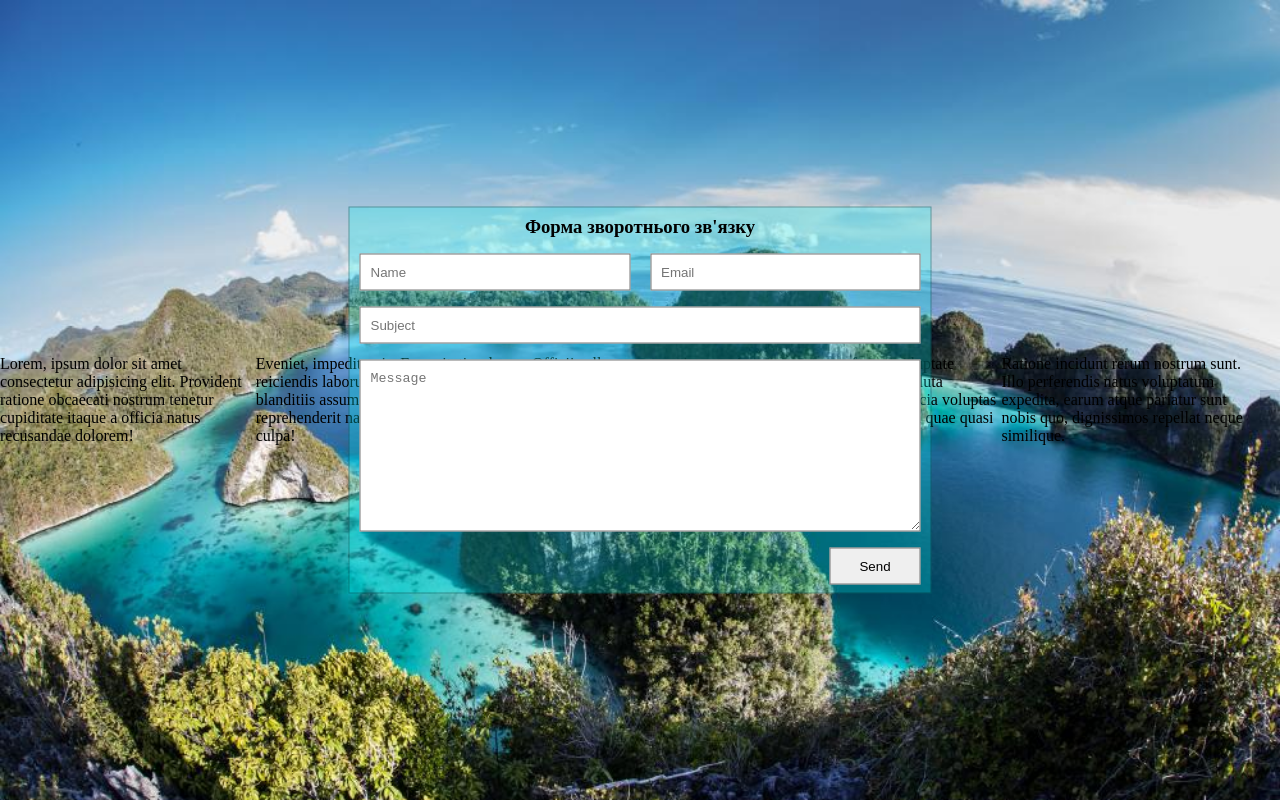
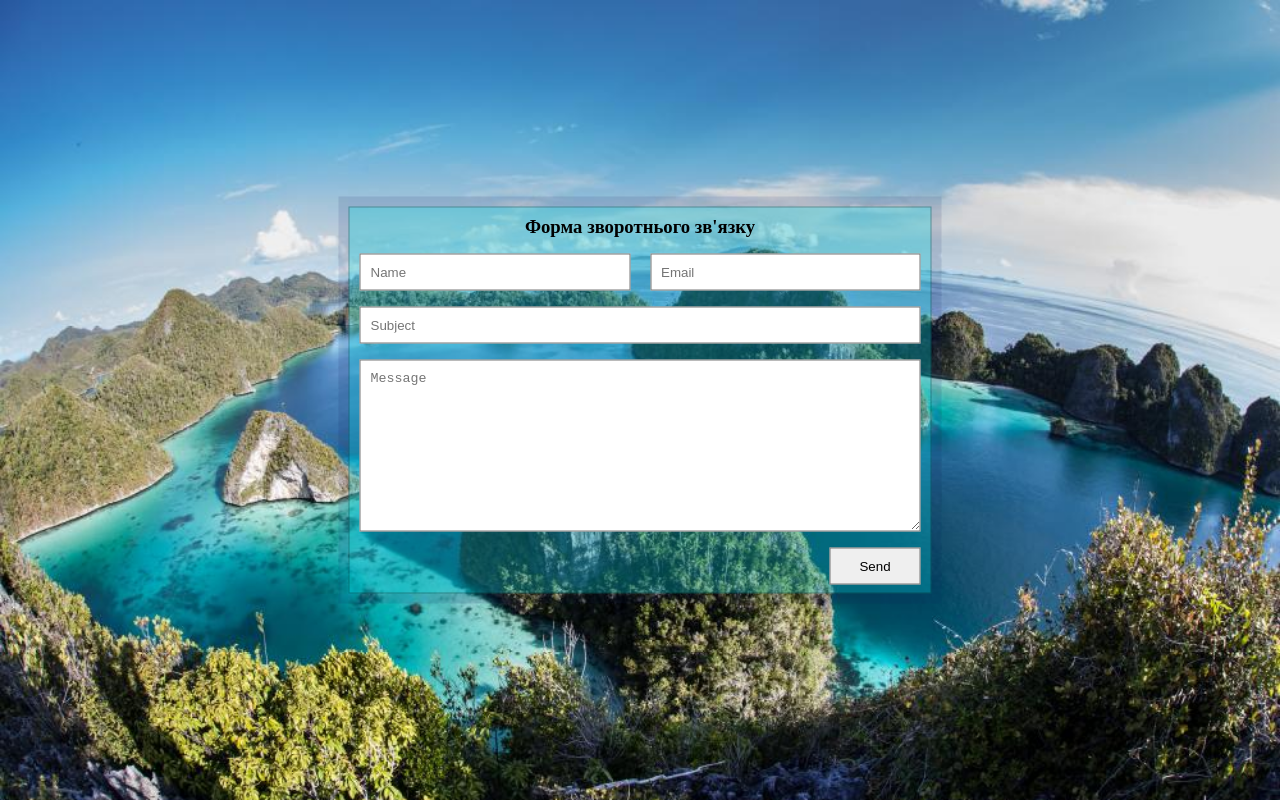
Before and after one commit to romto2016/lesson-5, a plain HTML site: page index.html in a window 1280 px wide. Drawn offline with Linux system fonts and the light colour scheme.

Commit message:
fixed position

```diff
--- a/index.html
+++ b/index.html
@@ -8,31 +8,7 @@
   </head>
   <body>
     <div class="overlay"></div>
-    <p>
-      Lorem, ipsum dolor sit amet consectetur adipisicing elit. Provident
-      ratione obcaecati nostrum tenetur cupiditate itaque a officia natus
-      recusandae dolorem!
-    </p>
-    <p>
-      Eveniet, impedit quis. Ex veritatis ad porro reiciendis laborum cupiditate
-      nesciunt blanditiis assumenda expedita, nisi reprehenderit natus commodi,
-      voluptatum culpa!
-    </p>
-    <p>
-      Officiis ullam quo eveniet est facilis, modi fuga, impedit laborum nihil
-      nemo, alias velit dicta hic cupiditate aut qui quasi.
-    </p>
-    <p>
-      Aspernatur, nemo facere voluptate magnam iusto voluptatum soluta accusamus
-      eveniet! Eum officia voluptas sint odit voluptatibus minima quae quasi
-      quisquam.
-    </p>
-    <p>
-      Ratione incidunt rerum nostrum sunt. Illo perferendis natus voluptatum
-      expedita, earum atque pariatur sunt nobis quo, dignissimos repellat neque
-      similique.
-    </p>
-
+    <div class="wrapper">
       <div class="container">
         <form>
           <div class="input-box">
@@ -63,5 +39,6 @@
           </div>
         </form>
       </div>
+    </div>
   </body>
 </html>
--- a/style.css
+++ b/style.css
@@ -26,10 +26,6 @@ form {
   width: 583px;
   max-width: 600px;
   justify-content: center;
-  position: fixed;
-  top: 50%;
-  left: 50%;
-  transform: translate(-50%, -50%);
 }
 .container {
   display: flex;
@@ -37,7 +33,12 @@ form {
   background-color: rgba(21, 32, 98, 0.116);
   padding: 10px;
 }
-
+.wrapper {
+  position: fixed;
+  top: 50%;
+  left: 50%;
+  transform: translate(-50%, -50%);
+}
 .h3 {
   display: flex;
   align-items: center;
```
Lines whose indentation alone changed are shown as unchanged.
